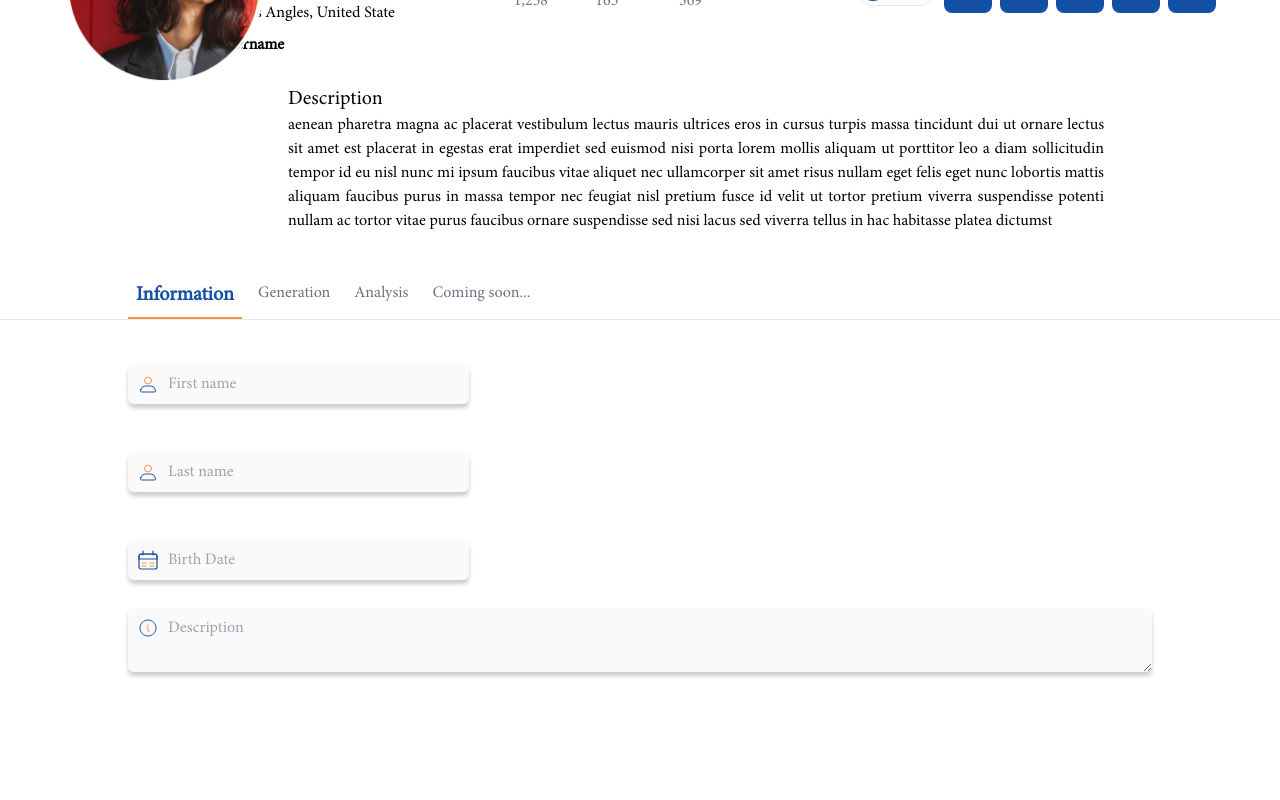
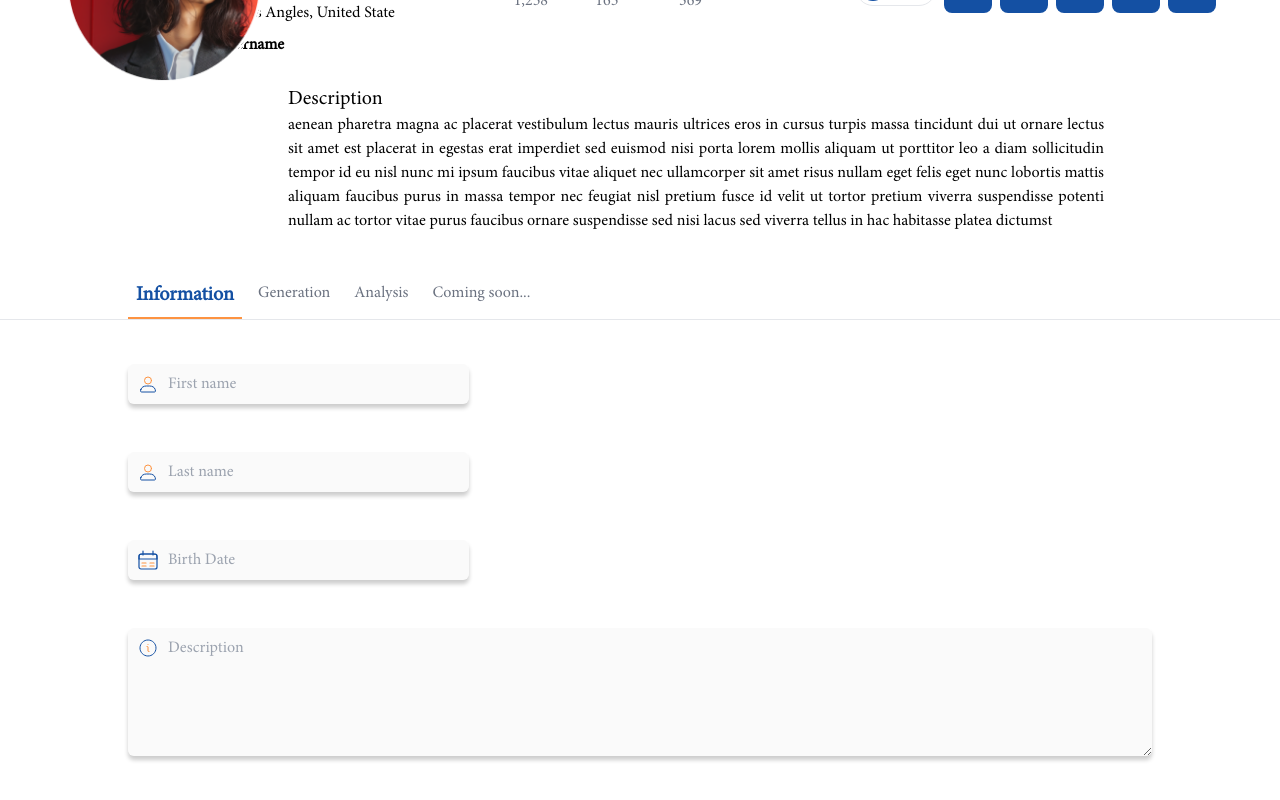
Before and after one commit to zahra-hsb/raamona-parallax, a Next.js app: page /signin/userprofile in a window 1280 px wide. Shown: the part 411-1211 px from the top of the page. Before the commit the page ends 1175 px from the top, so only its background shows below. Built offline with nearby package versions, Linux system fonts and the light colour scheme.

Commit message:
text area edited

```diff
--- a/src/components/globalComponents/Textarea/index.jsx
+++ b/src/components/globalComponents/Textarea/index.jsx
@@ -3,11 +3,11 @@ import Image from "next/image"
 const Textarea = ({ icon, label, maxLength, id, placeholder, disabled, style }) => {
     return (
         <>
-            <div className="">
+            <div className="mt-5">
                 <label htmlFor={id}>{label}</label>
                 <div className="py-1 relative ">
                     <Image src={icon} alt="" className="absolute top-3 left-2" />
-                    <textarea disabled={disabled} maxLength={maxLength} placeholder={placeholder} id={id} className="rounded-md shadow-input p-2 pl-10 w-full outline-none" />
+                    <textarea cols={100} disabled={disabled} maxLength={maxLength} placeholder={placeholder} id={id} className="rounded-md shadow-input p-2 pl-10 w-full outline-none min-h-32" />
                 </div>
             </div>
         </>
```
